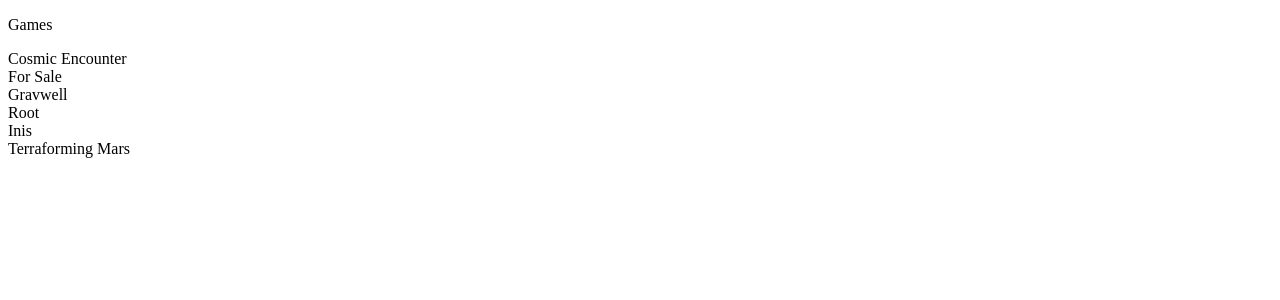
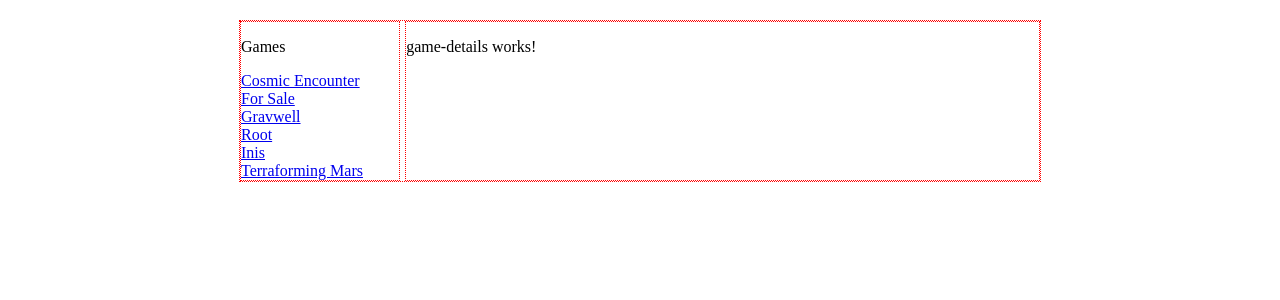
Before and after one commit to trystan/angular-test, an Angular app: page / in a window 1280 px wide. Shown: the top 300 px of the page. Built offline with nearby package versions, Linux system fonts and the light colour scheme.

Commit message:
Add basic layout

```diff
--- a/src/app/app-routing.module.ts
+++ b/src/app/app-routing.module.ts
@@ -1,7 +1,9 @@
 import { NgModule } from '@angular/core';
 import { RouterModule, Routes } from '@angular/router';
+import { GameDetailsComponent } from './game-details/game-details.component';
 
-const routes: Routes = [];
+const routes: Routes = [
+  { path: 'game', component: GameDetailsComponent }];
 
 @NgModule({
   imports: [RouterModule.forRoot(routes)],
--- a/src/app/app.component.html
+++ b/src/app/app.component.html
@@ -1,3 +1,30 @@
-<app-game-list></app-game-list>
+<style>
+  .debug {
+    border: 1px dotted red;
+  }
+
+  .all {
+    display: flex;
+    gap: 5px;
+    max-width: 800px;
+    margin: 20px auto;
+  }
+  .left {
+    width: 200px;
+   }
+   .main {
+    width: 100%;
+   }
+</style>
+
+<div class="all debug">
+  <div class="left debug">
+    <app-game-list></app-game-list>
+  </div>
+
+  <div class="main debug">
+    <app-game-details></app-game-details>
+  </div>
+</div>
 
 <router-outlet></router-outlet>
--- /dev/null
+++ b/src/app/game-details/game-details.component.html
@@ -0,0 +1 @@
+<p>game-details works!</p>
--- a/src/app/game-list/game-list.component.html
+++ b/src/app/game-list/game-list.component.html
@@ -1,4 +1,4 @@
 <p>Games</p>
 <div *ngFor="let game of games">
-  <div>{{ game.title }}</div>
+  <div><a routerLink="/game">{{ game.title }}</a></div>
 </div>
--- a/src/app/game-list/game-list.component.ts
+++ b/src/app/game-list/game-list.component.ts
@@ -1,17 +1,21 @@
+import { CommonModule } from '@angular/common';
 import { Component } from '@angular/core';
+import { RouterLink, RouterLinkActive, RouterOutlet } from '@angular/router';
 
 @Component({
   selector: 'app-game-list',
+  standalone: true,
+  imports: [CommonModule, RouterOutlet, RouterLink, RouterLinkActive],
   templateUrl: './game-list.component.html',
   styleUrls: ['./game-list.component.css']
 })
 export class GameListComponent {
   games = [
-    { title: 'Cosmic Encounter' },
-    { title: 'For Sale' },
-    { title: 'Gravwell' },
-    { title: 'Root' },
-    { title: 'Inis' },
-    { title: 'Terraforming Mars' },
+    { id: 0, title: 'Cosmic Encounter' },
+    { id: 1, title: 'For Sale' },
+    { id: 2, title: 'Gravwell' },
+    { id: 3, title: 'Root' },
+    { id: 4, title: 'Inis' },
+    { id: 5, title: 'Terraforming Mars' },
   ]
 }
```
Also changed, not shown: src/app/app.module.ts (+13 -11 lines), src/app/game-details/game-details.component.ts (added, +10 -0 lines), src/app/game-details/game-details.component.css (added), 2 other files (tests, documents, lock files or other folders).
